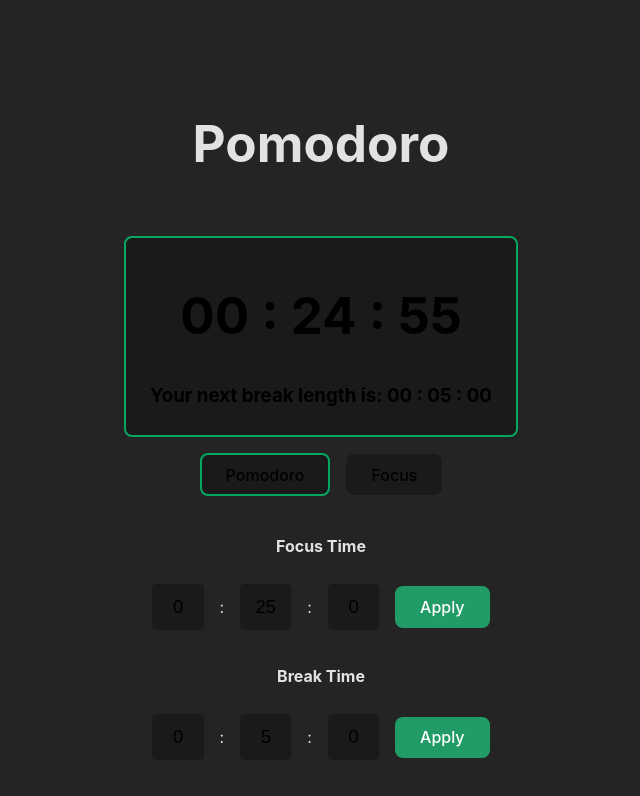
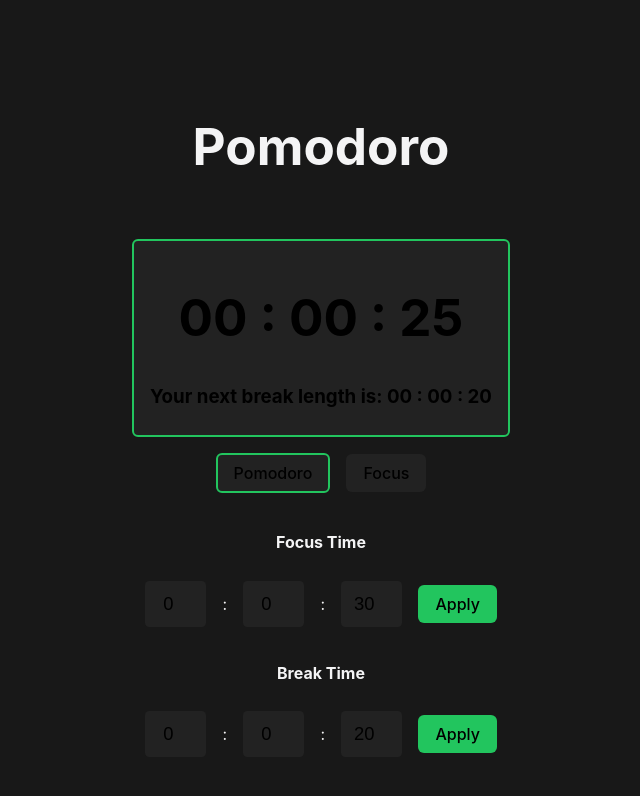
Before and after one commit to seannkelleyy/Pomodoro, a React (Vite) app in the folder pomodoro.web/: page / in a window 1280 px wide. Shown: the top 796 px of the page, without its empty margins (335-975 px from the left). Built offline with nearby package versions, Linux system fonts and the light colour scheme.

Commit message:
Fix: Fixes clock to properly reset between break and focus mode in pomodoro

```diff
--- a/pomodoro.web/src/App.tsx
+++ /dev/null
@@ -1,7 +0,0 @@
-import { Timer } from "./components/Timer"
-
-const App = () => {
-  return <Timer />
-}
-
-export default App
--- a/pomodoro.web/src/components/Timer.tsx
+++ b/pomodoro.web/src/components/Timer.tsx
@@ -1,3 +1,4 @@
+/* eslint-disable react-hooks/exhaustive-deps */
 import { ChangeTimeSettingsButtons } from "./buttonGroups/ChangeTimeSettingsButtons"
 import { TimeType } from "../models/time"
 import { ChangeTimerTypeButtons } from "./buttonGroups/ChangeTypeButtons"
@@ -5,65 +6,47 @@ import { useState, useEffect } from "react"
 
 export const Timer = () => {
   const [timerType, setTimerType] = useState<string>("Pomodoro")
-  const [isResetting, setIsResetting] = useState<boolean>(false)
   const [intervalId, setIntervalId] = useState<number>(0)
   const [isBreakTime, setIsBreakTime] = useState<boolean>(false)
   const [isPaused, setIsPaused] = useState<boolean>(false)
-  const [fillProgress, setFillProgress] = useState(0)
+  const [resetFillProgress, setResetFillProgress] = useState<number>(0)
   const [focusTime, setFocusTime] = useState<TimeType>({
     hours: 0,
-    minutes: 25,
-    seconds: 0,
+    minutes: 0,
+    seconds: 30,
   })
   const [breakTime, setBreakTime] = useState<TimeType>({
     hours: 0,
-    minutes: 5,
-    seconds: 0,
+    minutes: 0,
+    seconds: 20,
   })
   const [timerTime, setTimerTime] = useState<TimeType>({ ...focusTime })
 
   const setTimeFocusMode = () => {
     setTimerTime((prevTime) => {
-      if (prevTime.seconds < 59) {
-        return { ...prevTime, seconds: prevTime.seconds + 1 }
-      } else if (prevTime.minutes < 59) {
-        return { ...prevTime, seconds: 0, minutes: prevTime.minutes + 1 }
-      } else {
-        return {
-          ...prevTime,
-          seconds: 0,
-          minutes: 0,
-          hours: prevTime.hours + 1,
-        }
-      }
+      const totalSeconds =
+        prevTime.hours * 3600 + prevTime.minutes * 60 + prevTime.seconds + 1
+      const hours = Math.floor(totalSeconds / 3600)
+      const minutes = Math.floor((totalSeconds % 3600) / 60)
+      const seconds = totalSeconds % 60
+      return { hours, minutes, seconds }
     })
   }
 
   const setTimePomodoroMode = () => {
     setTimerTime((prevTime) => {
-      if (
-        prevTime.hours === 0 &&
-        prevTime.minutes === 0 &&
-        prevTime.seconds === 0
-      ) {
-        setIsBreakTime(!isBreakTime)
-        if (!isBreakTime) {
-          return breakTime
-        } else {
-          return focusTime
-        }
-      }
-      if (prevTime.seconds === 0) {
-        if (prevTime.minutes > 0) {
-          return { ...prevTime, seconds: 59, minutes: prevTime.minutes - 1 }
-        }
+      const totalSeconds =
+        prevTime.hours * 3600 + prevTime.minutes * 60 + prevTime.seconds
+
+      if (totalSeconds === 0) {
+        setIsBreakTime((prevIsBreakTime) => !prevIsBreakTime)
       } else {
-        return { ...prevTime, seconds: prevTime.seconds - 1 }
-      }
-      if (prevTime.minutes === 0) {
-        if (prevTime.hours > 0) {
-          return { ...prevTime, minutes: 59, hours: prevTime.hours - 1 }
-        }
+        const newTotalSeconds = totalSeconds - 1
+        const hours = Math.floor(newTotalSeconds / 3600)
+        const minutes = Math.floor((newTotalSeconds % 3600) / 60)
+        const seconds = newTotalSeconds % 60
+
+        return { hours, minutes, seconds }
       }
       return prevTime
     })
@@ -78,27 +61,27 @@ export const Timer = () => {
     setIsBreakTime(false)
   }
 
-  /* This useEffect hook will run every second to update the timer */
-  // eslint-disable-next-line react-hooks/exhaustive-deps
+  useEffect(() => {
+    setTimerTime(isBreakTime ? breakTime : focusTime)
+  }, [isBreakTime])
+
+  useEffect(() => {
+    resetClock()
+  }, [timerType, setTimerType])
+
   useEffect(() => {
     if (isPaused) return
-
     const interval = setInterval(() => {
       timerType === "Focus" ? setTimeFocusMode() : setTimePomodoroMode()
     }, 1000)
-    if (isResetting) {
-      resetClock()
-      setIsResetting(false)
-    }
     return () => clearInterval(interval)
-    // eslint-disable-next-line react-hooks/exhaustive-deps
-  }, [isPaused, isResetting, timerType])
+  }, [isPaused, timerType])
 
   /* This starts the count to reset the clock and shows progress */
   const handleMouseDown = () => {
-    setFillProgress(0)
+    setResetFillProgress(0)
     const id = setInterval(() => {
-      setFillProgress((prevProgress) => {
+      setResetFillProgress((prevProgress) => {
         const newProgress = prevProgress + 10
         if (newProgress >= 100) {
           clearInterval(id)
@@ -115,7 +98,7 @@ export const Timer = () => {
   const handleMouseUp = () => {
     clearInterval(intervalId)
     setIntervalId(0)
-    setFillProgress(0)
+    setResetFillProgress(0)
   }
 
   const resetOverlayStyle = {
@@ -123,7 +106,7 @@ export const Timer = () => {
     bottom: 0,
     left: 0,
     width: "100%",
-    height: `${fillProgress}%`,
+    height: `${resetFillProgress}%`,
     backgroundColor: "rgba(255, 255, 255, 0.5)",
     transition: "height 0.2s linear",
   }
@@ -172,7 +155,6 @@ export const Timer = () => {
         <ChangeTimerTypeButtons
           setTimerType={setTimerType}
           timerTypes={["Pomodoro", "Focus"]}
-          setIsResetting={setIsResetting}
           timerType={timerType}
         />
       </section>
--- a/pomodoro.web/src/components/buttonGroups/ChangeTimeSettingsButtons.tsx
+++ b/pomodoro.web/src/components/buttonGroups/ChangeTimeSettingsButtons.tsx
@@ -49,7 +49,11 @@ export const ChangeTimeSettingsButtons = ({
         <h4>Focus Time</h4>
         <section title="Focus Time Settings" className="row-flex">
           <input
-            {...registerFocus("hours")}
+            {...registerFocus("hours", {
+              valueAsNumber: true,
+              validate: (value) => value >= 0,
+            })}
+            type="number"
             placeholder="Hours"
             aria-label="Hours"
             onClick={(e: React.MouseEvent<HTMLInputElement>) =>
@@ -58,7 +62,11 @@ export const ChangeTimeSettingsButtons = ({
           />
           <p>:</p>
           <input
-            {...registerFocus("minutes")}
+            {...registerFocus("minutes", {
+              valueAsNumber: true,
+              validate: (value) => value >= 0,
+            })}
+            type="number"
             placeholder="Minutes"
             aria-label="Minutes"
             onClick={(e: React.MouseEvent<HTMLInputElement>) =>
@@ -67,7 +75,11 @@ export const ChangeTimeSettingsButtons = ({
           />
           <p>:</p>
           <input
-            {...registerFocus("seconds")}
+            {...registerFocus("seconds", {
+              valueAsNumber: true,
+              validate: (value) => value >= 0,
+            })}
+            type="number"
             placeholder="Seconds"
             aria-label="Seconds"
             onClick={(e: React.MouseEvent<HTMLInputElement>) =>
@@ -83,7 +95,11 @@ export const ChangeTimeSettingsButtons = ({
         <h4>Break Time</h4>
         <section title="Pomodoro Break Settings" className="row-flex">
           <input
-            {...registerBreak("hours")}
+            {...registerBreak("hours", {
+              valueAsNumber: true,
+              validate: (value) => value >= 0,
+            })}
+            type="number"
             placeholder="Hours"
             aria-label="Hours"
             onClick={(e: React.MouseEvent<HTMLInputElement>) =>
@@ -92,7 +108,11 @@ export const ChangeTimeSettingsButtons = ({
           />
           <p>:</p>
           <input
-            {...registerBreak("minutes")}
+            {...registerBreak("minutes", {
+              valueAsNumber: true,
+              validate: (value) => value >= 0,
+            })}
+            type="number"
             placeholder="Minutes"
             aria-label="Minutes"
             onClick={(e: React.MouseEvent<HTMLInputElement>) =>
@@ -101,7 +121,11 @@ export const ChangeTimeSettingsButtons = ({
           />
           <p>:</p>
           <input
-            {...registerBreak("seconds")}
+            {...registerBreak("seconds", {
+              valueAsNumber: true,
+              validate: (value) => value >= 0,
+            })}
+            type="number"
             placeholder="Seconds"
             aria-label="Seconds"
             onClick={(e: React.MouseEvent<HTMLInputElement>) =>
--- a/pomodoro.web/src/components/buttonGroups/ChangeTypeButtons.tsx
+++ b/pomodoro.web/src/components/buttonGroups/ChangeTypeButtons.tsx
@@ -2,14 +2,12 @@ import { Dispatch, SetStateAction } from "react"
 
 type ChangeTimerTypeButtonsProps = {
   setTimerType: Dispatch<SetStateAction<string>>
-  setIsResetting: Dispatch<SetStateAction<boolean>>
   timerTypes: string[]
   timerType: string
 }
 
 export const ChangeTimerTypeButtons = ({
   setTimerType,
-  setIsResetting,
   timerTypes,
   timerType,
 }: ChangeTimerTypeButtonsProps) => {
@@ -21,7 +19,6 @@ export const ChangeTimerTypeButtons = ({
           key={type}
           onClick={() => {
             setTimerType(type)
-            setIsResetting(true)
           }}
         >
           {type}
--- a/pomodoro.web/src/index.css
+++ b/pomodoro.web/src/index.css
@@ -5,19 +5,19 @@
   text-align: center;
 
   color-scheme: light dark;
-  color: rgba(255, 255, 255, 0.87);
-  background-color: #242424;
+  color: #f4f4f5;
+  background-color: var(--background);
 
-  font-synthesis: none;
   text-rendering: optimizeLegibility;
   -webkit-font-smoothing: antialiased;
   -moz-osx-font-smoothing: grayscale;
 
-  --paused: #e5b800;
-  --active: #05a660;
-  --hover: #e4e4eb;
-  --apply: #219c67;
-  --buttonDarkBackground: #1a1a1a;
+  --background: #181818;
+  --paused: #eab308;
+  --active: #22c55e;
+  --hover: #f4f4f5;
+  --apply: #22c55e;
+  --buttonDarkBackground: #222222;
   --selection: #e4e4eb4b;
 
   overflow-y: hidden;
@@ -40,7 +40,7 @@ h4 {
 }
 
 input {
-  width: 5ch;
+  width: 6ch;
   height: 2.5em;
   border: none;
   border-radius: 0.25em;
@@ -76,12 +76,10 @@ input {
 
 .apply {
   background-color: var(--apply);
-  color: white;
 }
 
 ::selection {
   background-color: var(--selection);
-  color: white;
 }
 
 /* Custom Boxes */
@@ -115,9 +113,9 @@ input {
 }
 
 button {
-  border-radius: 8px;
+  border-radius: 6px;
   border: 1px solid transparent;
-  padding: 0.6em 24px;
+  padding: 0.5em 1em;
   font-size: 1em;
   font-weight: 500;
   font-family: inherit;
--- a/pomodoro.web/src/main.tsx
+++ b/pomodoro.web/src/main.tsx
@@ -1,10 +1,10 @@
-import React from 'react'
-import ReactDOM from 'react-dom/client'
-import App from './App.tsx'
-import './index.css'
+import React from "react"
+import ReactDOM from "react-dom/client"
+import "./index.css"
+import { Timer } from "./components/Timer"
 
-ReactDOM.createRoot(document.getElementById('root')!).render(
+ReactDOM.createRoot(document.getElementById("root")!).render(
   <React.StrictMode>
-    <App />
-  </React.StrictMode>,
+    <Timer />
+  </React.StrictMode>
 )
```
